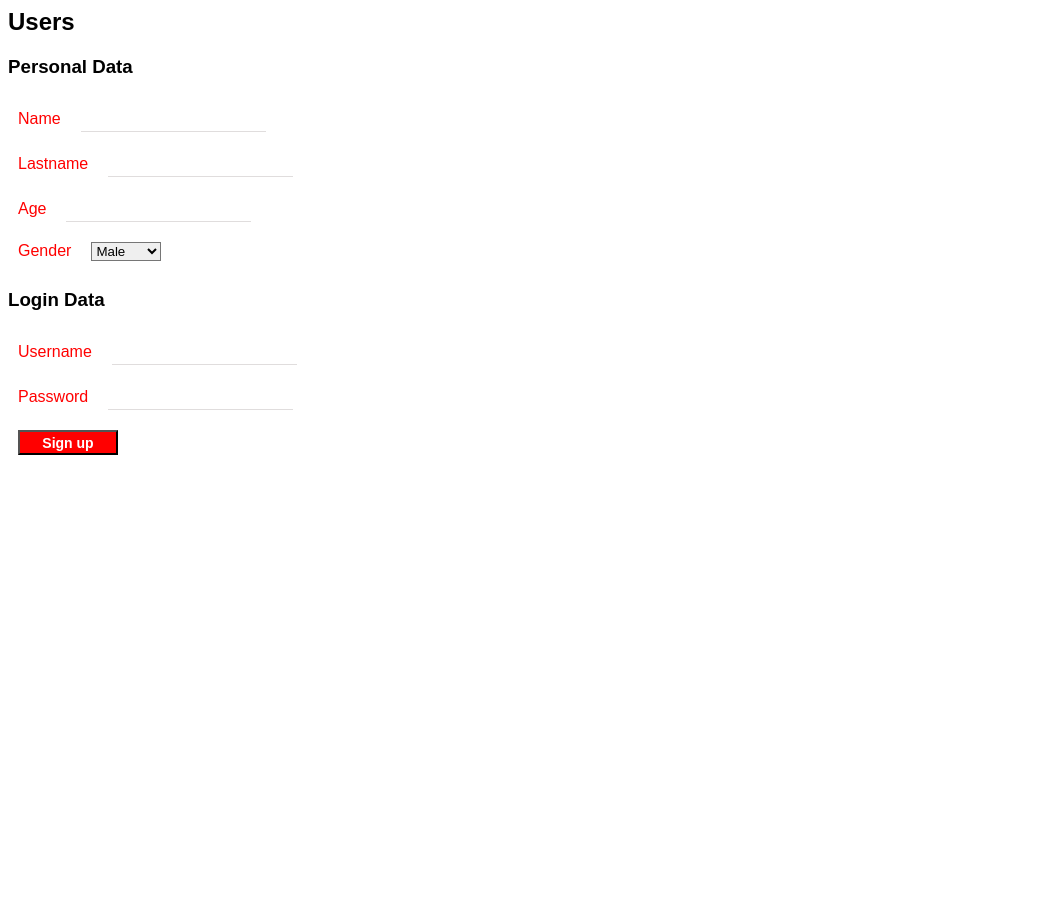
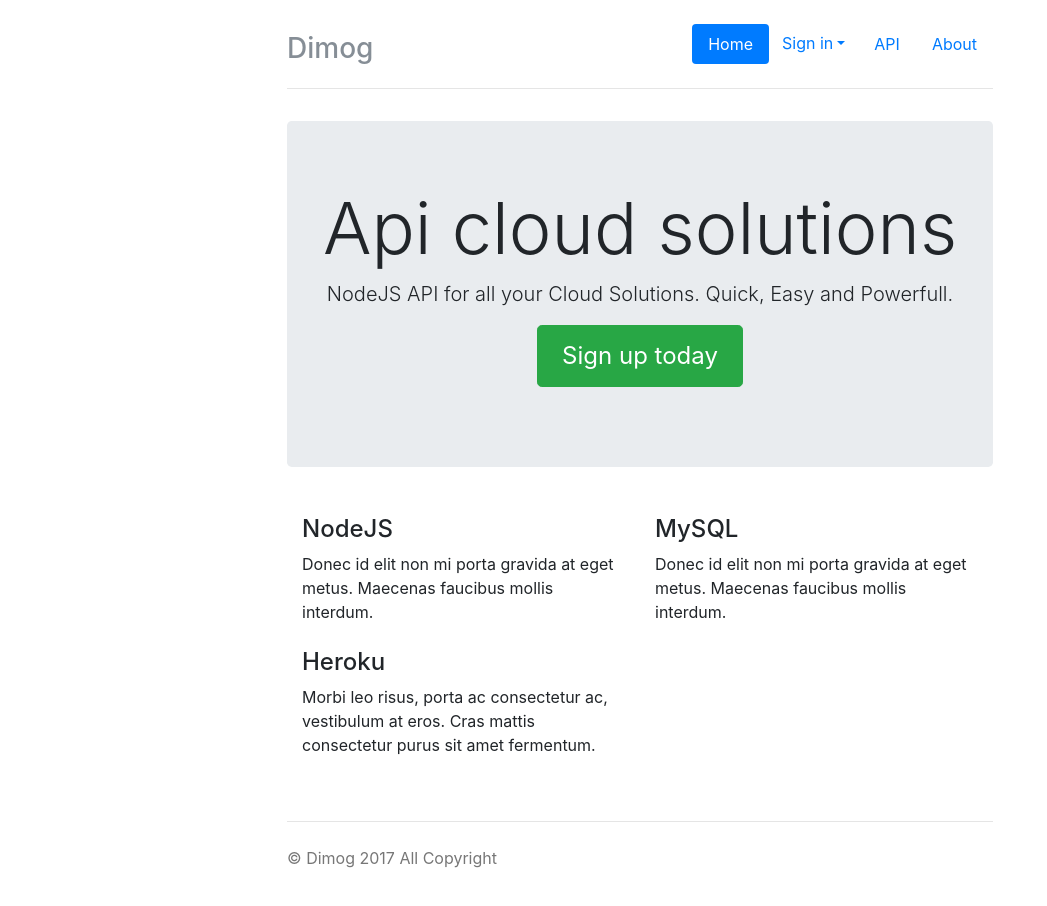
Before and after one commit to juliocd/node_api, a website: page client/index.html in a window 1280 px wide. Shown: the whole page, without its empty margins (0-1047 px from the left). Before the commit the page ends 800 px from the top, so only its background shows below. Drawn offline with nearby package versions, Linux system fonts and the light colour scheme.

Commit message:
solve conflicts

```diff
--- a/client/index.html
+++ b/client/index.html
@@ -1,20 +1,105 @@
-<html>
-    <head>
-        <title>Node API</title>
-        <link rel="stylesheet" type="text/css" href="styles.css">
-        <script src="https://ajax.googleapis.com/ajax/libs/jquery/3.2.1/jquery.min.js"></script>
-        <script src="index.js"></script>
-    </head>
-    <body>
-        <h2>Users</h2>
-        <h3>Personal Data</h3>
-        <Label class="Subtitle">Name</Label><input class="Default-Input" type="text" id="name"/><br/>
-        <Label class="Subtitle" >Lastname</Label><input class="Default-Input" type="text" id="last_name"/><br/>
-        <Label class="Subtitle">Age</Label><input class="Default-Input" type="number" id="age"/><br/>
-        <Label class="Subtitle">Gender</Label><select class="Default-Select" id="gender"><option value="m">Male</option><option val="f">Female</option></select></br/>
-        <h3>Login Data</h3>
-        <Label class="Subtitle">Username</Label><input class="Default-Input" type="text" id="username"/><br/>
-        <Label class="Subtitle" >Password</Label><input class="Default-Input" type="password" id="password"/><br/>
-        <button id="saveUserBtn" class="Default-Button">Sign up</button>
-    </body>
+
+<!doctype html>
+<html lang="en">
+  <head>
+    <meta charset="utf-8">
+    <meta name="viewport" content="width=device-width, initial-scale=1, shrink-to-fit=no">
+    <meta name="description" content="">
+    <meta name="author" content="">
+    <link rel="icon" href="dimog-icon.ico">
+
+    <title>Dimog</title>
+
+    <!-- Bootstrap core CSS -->
+    <link rel="stylesheet" href="https://maxcdn.bootstrapcdn.com/bootstrap/4.0.0-beta.2/css/bootstrap.min.css" integrity="sha384-PsH8R72JQ3SOdhVi3uxftmaW6Vc51MKb0q5P2rRUpPvrszuE4W1povHYgTpBfshb" crossorigin="anonymous">
+    <script src="https://code.jquery.com/jquery-3.2.1.slim.min.js" integrity="sha384-KJ3o2DKtIkvYIK3UENzmM7KCkRr/rE9/Qpg6aAZGJwFDMVNA/GpGFF93hXpG5KkN" crossorigin="anonymous"></script>
+    <script src="https://cdnjs.cloudflare.com/ajax/libs/popper.js/1.12.3/umd/popper.min.js" integrity="sha384-vFJXuSJphROIrBnz7yo7oB41mKfc8JzQZiCq4NCceLEaO4IHwicKwpJf9c9IpFgh" crossorigin="anonymous"></script>
+    <script src="https://maxcdn.bootstrapcdn.com/bootstrap/4.0.0-beta.2/js/bootstrap.min.js" integrity="sha384-alpBpkh1PFOepccYVYDB4do5UnbKysX5WZXm3XxPqe5iKTfUKjNkCk9SaVuEZflJ" crossorigin="anonymous"></script>
+
+    <!-- Custom styles for this template -->
+    <link href="narrow-jumbotron.css" rel="stylesheet" >
+
+    <!-- JS files-->
+    <script src="index.js"></script>
+
+  </head>
+
+  <body>
+
+    <div class="container">
+      <header class="header clearfix">
+        <nav>
+          <ul class="nav nav-pills float-right" id="pills-tab" role="tablist">
+            <li class="nav-item">
+              <a class="nav-link active" id="pills-home-tab" data-toggle="pill" role="tab" aria-controls="pills-home" aria-selected="true" href="#home">Home <span class="sr-only">(current)</span></a>
+            </li>
+            <li class="nav-item dropdown">
+                <a class="btn btn-link dropdown-toggle" style="outline: none;" data-toggle="dropdown" href="" role="button" aria-haspopup="true" aria-expanded="false">Sign in</a>
+                <form class="dropdown-menu px-4 py-3" style="width: max-content;" id="signInForm" >
+                  <div class="form-group">
+                    <label for="email">Email</label>
+                    <input type="email" class="form-control" id="email" placeholder="email@example.com" required>
+                  </div>
+                  <div class="form-group">
+                    <label for="password">Password</label>
+                    <input type="password" class="form-control" id="password" placeholder="Password" required>
+                  </div>
+                  <div class="form-check">
+                    <label class="form-check-label">
+                      <input type="checkbox" class="form-check-input">
+                      Remember me
+                    </label>
+                  </div>
+                  <button id="signInBtn" class="btn btn-primary">Sign in</button>
+                </form>
+              </li>
+            <li class="nav-item">
+              <a class="nav-link" id="profile-tab" data-toggle="tab" href="#api" role="tab" aria-controls="profile" aria-selected="false">API</a>
+            </li>
+            <li class="nav-item">
+              <a class="nav-link" id="about-tab" data-toggle="tab" href="#about" role="tab" aria-controls="about" aria-selected="false">About</a>
+            </li>
+          </ul>
+        </nav>
+        <h3 class="text-muted">Dimog</h3>
+      </header>
+
+      <main role="main" class="tab-content" id="pills-tabContent">
+          <div class="tab-pane fade show active" id="home" role="tabpanel">
+            <div class="jumbotron">
+              <h1 class="display-3">Api cloud solutions</h1>
+              <p class="lead">NodeJS API for all your Cloud Solutions. Quick, Easy and Powerfull.</p>
+              <p><a class="btn btn-lg btn-success" href="sign_up.html" role="button">Sign up today</a></p>
+            </div>
+
+            <div class="row marketing">
+              <div class="col-lg-6">
+                <h4>NodeJS</h4>
+                <p>Donec id elit non mi porta gravida at eget metus. Maecenas faucibus mollis interdum.</p>
+
+                <h4>Heroku</h4>
+                <p>Morbi leo risus, porta ac consectetur ac, vestibulum at eros. Cras mattis consectetur purus sit amet fermentum.</p>
+              </div>
+
+              <div class="col-lg-6">
+                <h4>MySQL</h4>
+                <p>Donec id elit non mi porta gravida at eget metus. Maecenas faucibus mollis interdum.</p>
+              </div>
+            </div>
+        </div>
+        <div class="tab-pane fade" id="api" role="tabpanel" aria-labelledby="profile-tab">
+          <p>hfdsnfjkndsafsdf</p>
+        </div>
+        <div class="tab-pane fade" id="about" role="tabpanel" aria-labelledby="about-tab">
+          <p>WERWERWEFSDF</p>
+        </div>
+
+      </main>
+
+      <footer class="footer">
+        <p>&copy; Dimog 2017 All Copyright</p>
+      </footer>
+
+    </div> <!-- /container -->
+  </body>
 </html>
--- a/client/index.js
+++ b/client/index.js
@@ -1,32 +1,10 @@
-
-function saveUser(){
-
-    var user = {
-        name: $("#name").val(),
-        last_name: $("#last_name").val(),
-        age: $("#age").val(),
-        gender: $("#gender").val(),
-        username: $("#username").val(),
-        password: $("#password").val()
-    };
-
-    $.ajax({
-        url: 'https://apinodeusers.herokuapp.com/user',
-        data: JSON.stringify(user),
-        error: function(error) {
-            alert("Error saving user.")
-        },
-        headers: {
-            'Accept':'application/json',
-            'Content-Type': 'application/json'
-        },
-        success: function(data) {
-           alert("User saved successful.")
-        },
-        type: 'POST'
-     });
+function SignIn(){
+    window.location.href = "main.html";
 }
 
 $(document).ready(function(){
-    $("#saveUserBtn").click(saveUser);
+    $("#signInForm").on('submit', function(e) {
+        SignIn();
+        return false;
+    });
 });
--- /dev/null
+++ b/client/narrow-jumbotron.css
@@ -0,0 +1,82 @@
+/* Space out content a bit */
+body {
+  padding-top: 1.5rem;
+  padding-bottom: 1.5rem;
+}
+
+/* Everything but the jumbotron gets side spacing for mobile first views */
+.header,
+.marketing,
+.footer {
+  padding-right: 1rem;
+  padding-left: 1rem;
+}
+
+/* Custom page header */
+.header {
+  padding-bottom: 1rem;
+  border-bottom: .05rem solid #e5e5e5;
+}
+
+/* Make the masthead heading the same height as the navigation */
+.header h3 {
+  margin-top: 0;
+  margin-bottom: 0;
+  line-height: 3rem;
+}
+
+/* Custom page footer */
+.footer {
+  padding-top: 1.5rem;
+  color: #777;
+  border-top: .05rem solid #e5e5e5;
+}
+
+/* Customize container */
+@media (min-width: 48em) {
+  .container {
+    max-width: 46rem;
+  }
+}
+.container-narrow > hr {
+  margin: 2rem 0;
+}
+
+/* Main marketing message and sign up button */
+.jumbotron {
+  text-align: center;
+  border-bottom: .05rem solid #e5e5e5;
+}
+.jumbotron .btn {
+  padding: .75rem 1.5rem;
+  font-size: 1.5rem;
+}
+
+/* Supporting marketing content */
+.marketing {
+  margin: 3rem 0;
+}
+.marketing p + h4 {
+  margin-top: 1.5rem;
+}
+
+/* Responsive: Portrait tablets and up */
+@media screen and (min-width: 48em) {
+  /* Remove the padding we set earlier */
+  .header,
+  .marketing,
+  .footer {
+    padding-right: 0;
+    padding-left: 0;
+  }
+
+  /* Space out the masthead */
+  .header {
+    margin-bottom: 2rem;
+  }
+
+  /* Remove the bottom border on the jumbotron for visual effect */
+  .jumbotron {
+    border-bottom: 0;
+  }
+}
--- a/client/styles.css
+++ /dev/null
@@ -1,36 +0,0 @@
-body{
-    font-family: sans-serif;
-}
-
-.Subtitle {
-    color: red;
-    margin: 10px;
-}
-
-.Default-Input {
-    margin: 10px;
-    border: 0px;
-    border-bottom: solid 1px #e0dddd;
-    height: 25px;
-    font-size: 14px;
-    outline-width: 0;
-}
-
-.Default-Button{
-    margin: 10px;
-    border-radius: 0px;
-    width: 100px;
-    height: 25px;
-    background: red;
-    font-weight: 600;
-    font-size: 14px;
-    color: white;
-    outline-width: 0;
-}
-
-.Default-Select{
-    border-radius: 0px;
-    margin: 10px;
-    outline-width: 0;
-    width: 70px;
-}
```
Also changed, not shown: client/main.html (added, +75 -0 lines), client/main.js (added, +37 -0 lines), client/sign_up.html (added, +74 -0 lines), client/dimog-icon.ico (added).
